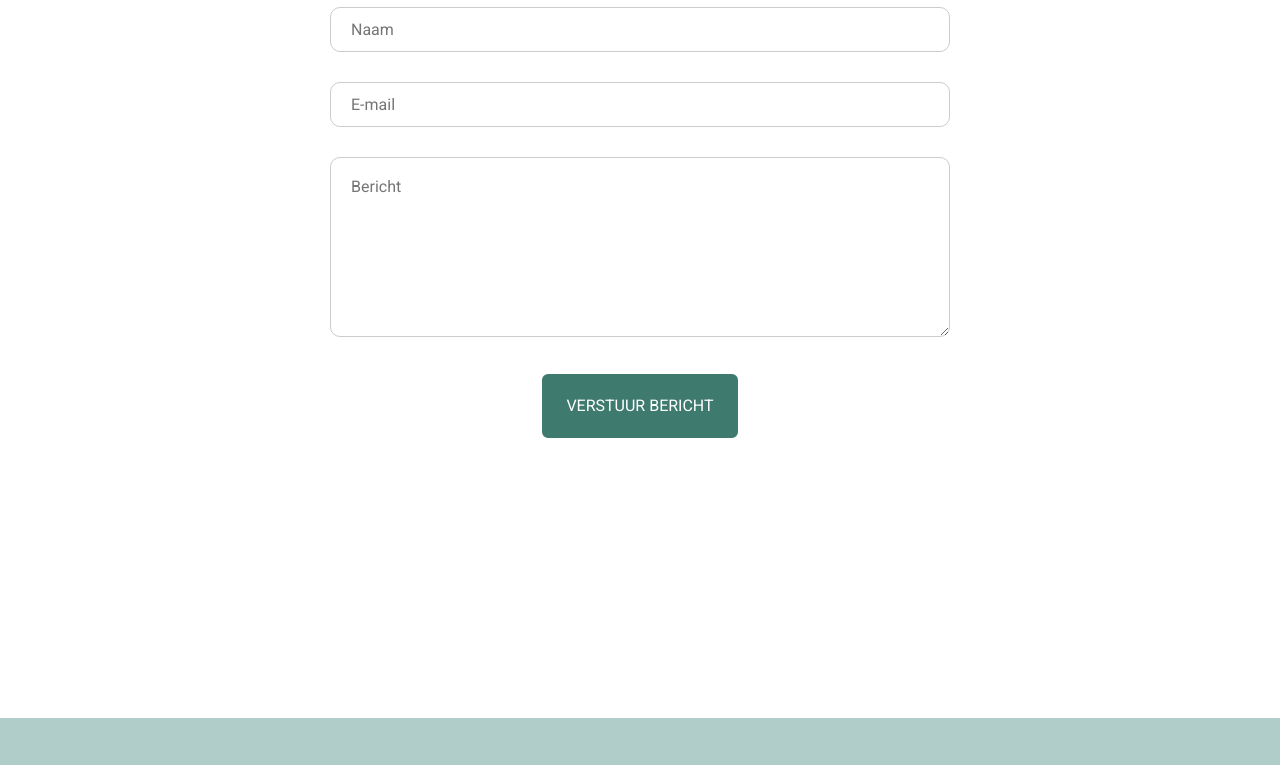
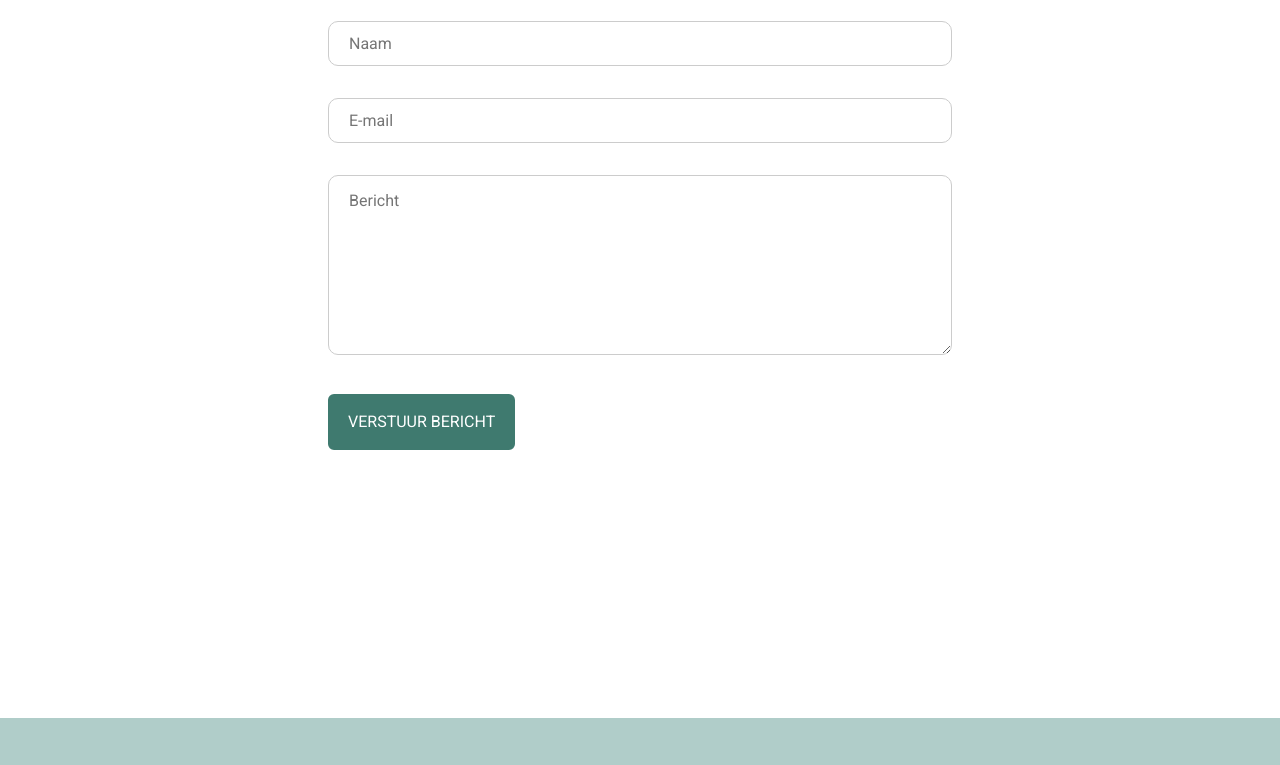
Before and after one commit to josefienMatla/Portfolio-laatste-versie, a website: page app/contact.html in a window 1280 px wide. Shown: the part 187-952 px from the top of the page. Drawn offline with Linux system fonts and the light colour scheme.

Commit message:
Refactor contact

```diff
--- a/app/contact.html
+++ b/app/contact.html
@@ -38,8 +38,8 @@
 		</header>
 
 		<main class="content">
-			<h1 class="contactpagina">Neem gerust contact met mij op</h1>
-
+			<section>
+				<h1 class="section-title">Neem gerust contact met mij op</h1>
 				<form
 					id="contactForm"
 					method="POST"
@@ -76,7 +76,6 @@
 					></textarea>
 					<div class="help-block with-errors"></div>
 
-				<div class=" text-center">
 					<button
 						type="submit"
 						id="submit"
@@ -84,8 +83,8 @@
 					>
 						Verstuur Bericht
 					</button>
-				</div>
 				</form>
+			</section>
 		</main>
 
 		<footer>
--- a/scss/stylesheet.scss
+++ b/scss/stylesheet.scss
@@ -336,14 +336,18 @@ section {
 	}
 }
 
+.home .hero,
+.about .hero {
+	background-image: url('../img/josefien-malta.png');
+	background-repeat: no-repeat;
+	background-position: center bottom;
+	background-size: auto 93%;
+}
+
 /* Home */
 .home {
 	.hero {
 		padding: 200px 1rem 1rem;
-		background-image: url('../img/josefien-malta.png');
-		background-position: center bottom;
-		background-repeat: no-repeat;
-		background-size: auto 93%;
 
 		.title {
 			font-size: 50px;
@@ -353,7 +357,7 @@ section {
 			font-size: 20px;
 		}
 
-		.container {
+		.wrapper {
 			display: flex;
 			justify-content: space-between;
 		}
@@ -376,7 +380,7 @@ section {
 	// Desktop
 	@media (#{$bp-larger-than-tablet}) {
 		.hero {
-			.container {
+			.wrapper {
 				max-width: $container-width;
 				margin: 0 auto;
 			}
@@ -403,10 +407,6 @@ section {
 /* About */
 .about {
 	.hero {
-		background-image: url('../img/josefien-malta.png');
-		background-position: center bottom;
-		background-repeat: no-repeat;
-		background-size: auto 93%;
 		font-size: 20px;
 	}
 
@@ -421,7 +421,7 @@ section {
 			background-position: right -275px bottom;
 		}
 
-		.container {
+		.wrapper {
 			max-width: 1000px;
 			margin: 0 auto;
 			width: 100%;
@@ -429,16 +429,14 @@ section {
 	}
 }
 
-/*
- * Projecten
- */
-
+/* Projecten */
 .projecten {
 	background-color: #d3ebe8;
 	padding-bottom: 40px;
 	margin-bottom: 70px;
 
 	.section-title {
+		margin-top: 0;
 		margin-bottom: 2rem;
 		font-size: 30px;
 		text-align: center;
@@ -512,6 +510,71 @@ section {
 	position: fixed;
 	top: 6rem;
 	left: 1rem;
+}
+
+/* Contact */
+.contact .section-title {
+	margin-bottom: 2rem;
+	text-align: center;
+}
+
+.contact-form {
+	display: block;
+	width: 100%;
+	margin: 0 auto;
+
+	input[type='text'],
+	input[type='email'],
+	textarea {
+		width: 100%;
+		margin-bottom: 2rem;
+		padding-left: 20px;
+		border: 1px solid #ccc;
+		border-radius: $global-radius;
+		font-size: 1rem;
+	}
+
+	input[type='text'],
+	input[type='email'],
+	textarea {
+		height: 45px;
+	}
+
+	textarea {
+		height: 180px;
+		padding: 16px 20px;
+	}
+
+	button {
+		display: inline-block;
+		padding: 1rem;
+		border: 4px solid #3f7a6f;
+		border-radius: 6px;
+		background: #3f7a6f;
+		color: #fff;
+		font-size: 16px;
+		text-transform: uppercase;
+
+		&:hover {
+			border: 4px solid #2a564f;
+			background: #2a564f;
+		}
+	}
+
+}
+
+// Tablet
+@media (#{$bp-larger-than-phablet}) {
+	.contact-form {
+		width: 75%;
+	}
+}
+
+// Desktop
+@media (#{$bp-larger-than-tablet}) {
+	.contact-form {
+		width: 50%;
+	}
 }
 
 /* Footer
@@ -594,86 +657,3 @@ footer {
 	align-items: center;
 	font-size: 18px;
 }
-
-/*
- * Contact
- */
-
-.contact {
-	text-align: center;
-}
-
-.contact main {
-	padding: 20px;
-}
-
-.contact-form {
-	display: block;
-	width: 100%;
-	margin: 0 auto;
-}
-
-.contact-form input[type='text'] {
-	margin-top: 30px;
-}
-
-.contact-form input[type='text'],
-.contact-form input[type='email'] {
-	width: 100%;
-	height: 45px;
-	margin-bottom: 30px;
-	padding-left: 20px;
-	border: 1px solid #ccc;
-	border-radius: 10px;
-	font-size: 16px;
-}
-
-.contact-form textarea#message {
-	width: 100%;
-	height: 180px;
-	padding: 20px;
-	border: 1px solid #ccc;
-	border-radius: 10px;
-	font-size: 16px;
-}
-
-.add-btn.contact-btn {
-	display: inline-block;
-	margin-top: 30px;
-	padding: 20px;
-	border: 4px solid #3f7a6f;
-	border-radius: 6px;
-	background: #3f7a6f;
-	color: #fff;
-	font-size: 16px;
-	text-transform: uppercase;
-}
-
-.add-btn.contact-btn:hover {
-	border: 4px solid #2a564f;
-	background: #2a564f;
-}
-
-/*
- * Responsive
- */
-
-/* Tablet */
-@media screen and (min-width: 481px) {
-
-
-
-
-	/* Contact */
-	.contact-form {
-		width: 75%;
-	}
-}
-
-/* Desktop */
-@media screen and (min-width: 64rem) {
-	/* Contact */
-	.contact-form {
-		width: 50%;
-	}
-}
```
Also changed, not shown: app/about.html (+3 -3 lines), app/index.html (+1 -1 lines), app/koffiemaas.html (+1 -1 lines), app/personalbuddy.html (+1 -1 lines), app/css/stylesheet.css. Lines whose indentation alone changed are shown as unchanged.
